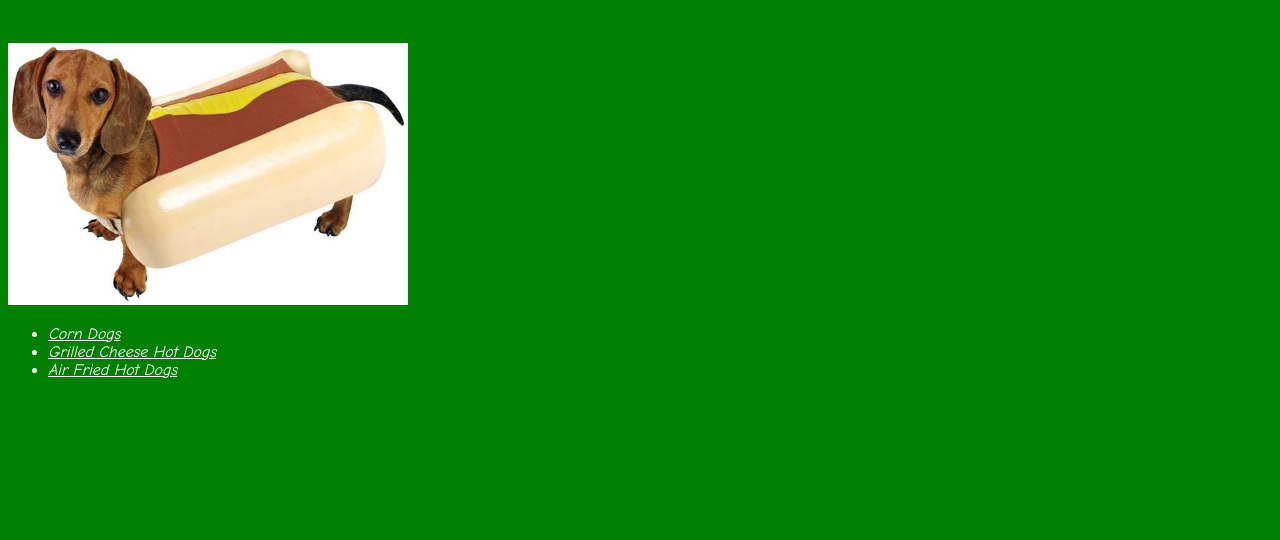
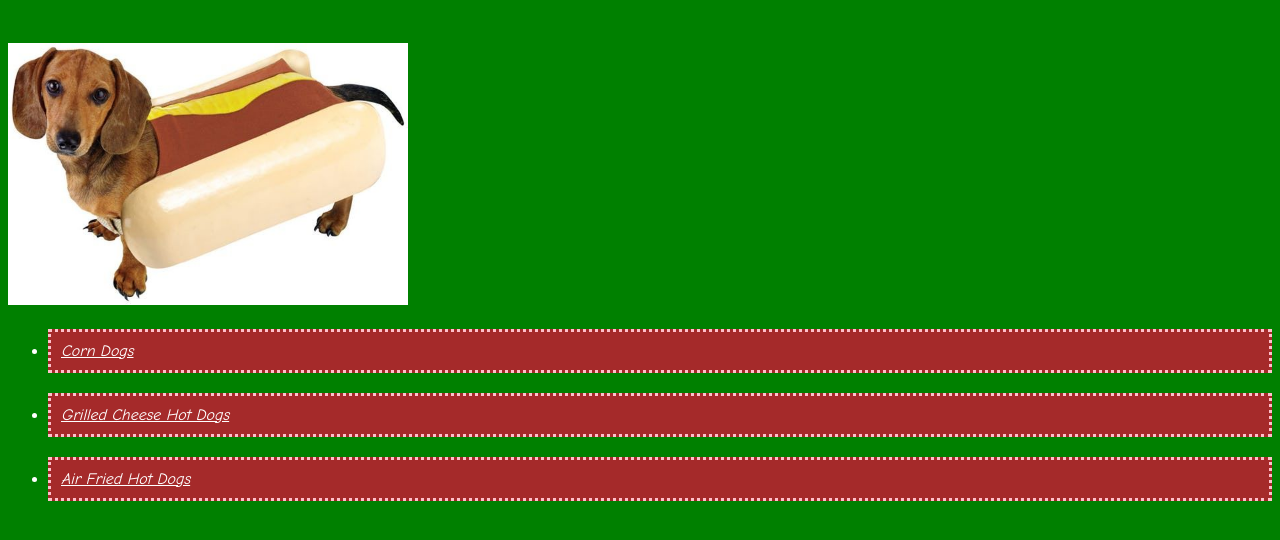
Before and after one commit to MichaelCavell/odin-recipes, a plain HTML site: page index.html in a window 1280 px wide. Shown: the part 196-736 px from the top of the page. Drawn offline with Linux system fonts and the light colour scheme.

Commit message:
Change look of index.html per Margin and Padding lesson instructions

```diff
--- a/styles.css
+++ b/styles.css
@@ -10,10 +10,16 @@ h1 {
 
 h2 {
     color: brown;
+    border: solid yellow;
 }
 
 a {
     font-style: italic;
+    background-color: brown;
+    padding: 10px;
+    margin: 20px auto;
+    border: dotted pink;
+    display: block;
 }
 
 img {
```
